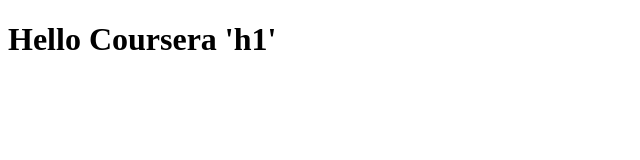
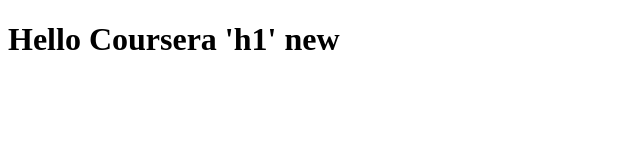
Before and after one commit to enggusmanashraf/enggusmanashraf.github.io, a plain HTML site: page site/index.html in a window 1280 px wide. Shown: the full height of the page, 0-640 px from the left. Drawn offline with Linux system fonts and the light colour scheme.

Commit message:
html page content are changed.

```diff
--- a/site/index.html
+++ b/site/index.html
@@ -8,7 +8,7 @@
       </head>
 
       <body class="body">
-		<h1>Hello Coursera 'h1'</h1>
+		<h1>Hello Coursera 'h1' new</h1>
       </body>
 
 </html>
```
